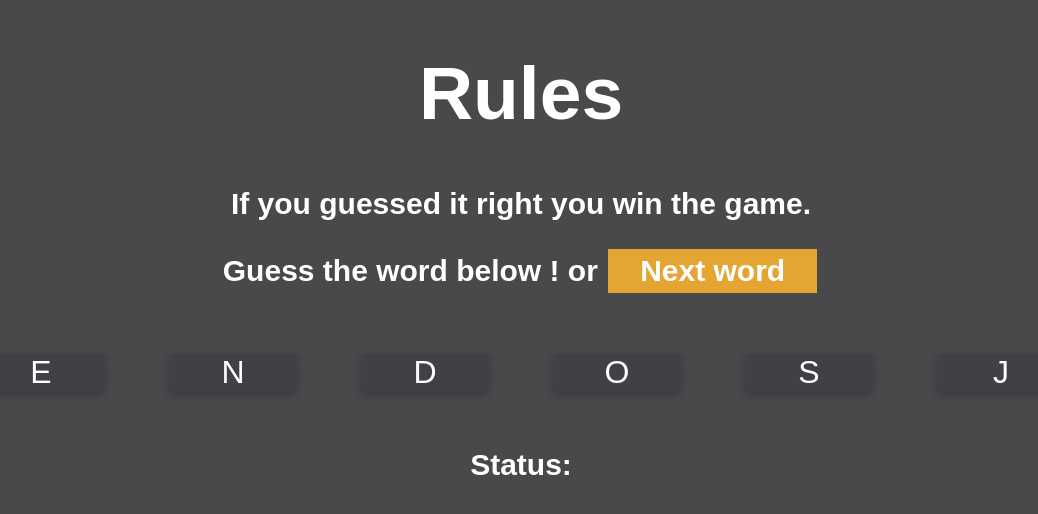
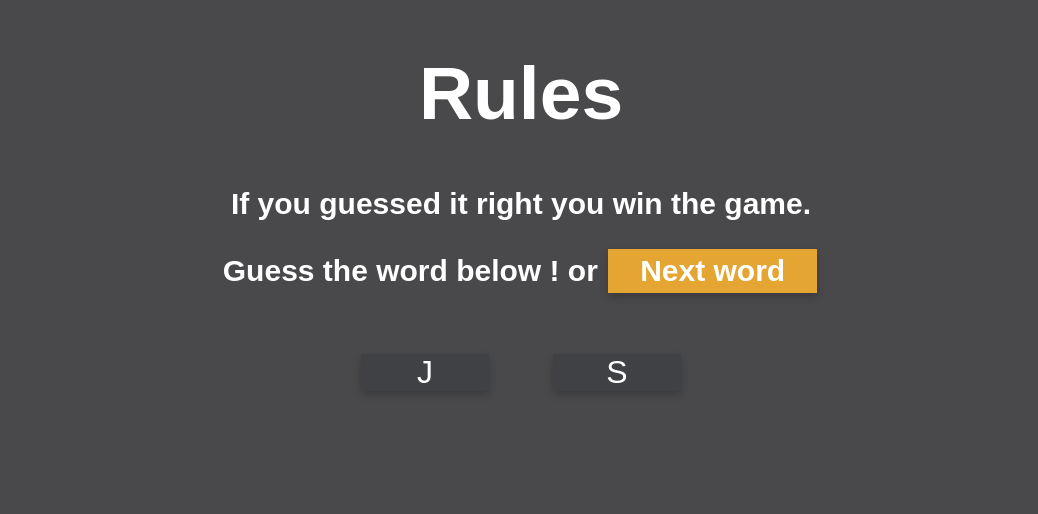
Before and after one commit to Kantavit/3SA03, a React (Create React App) app in the folder card-game/: page / in a window 1280 px wide. Shown: the top 514 px of the page, without its empty margins (119-1157 px from the left). Built offline with nearby package versions, Linux system fonts and the light colour scheme.

Commit message:
commit6 add 5 more word

```diff
--- a/card-game/src/App.css
+++ b/card-game/src/App.css
@@ -86,6 +86,7 @@ body {
   margin: 4px 2px;
   cursor: pointer;
   background-color: rgb(228, 165, 50);
+  box-shadow: 0 4px 8px 0 rgba(0,0,0,0.2);
   font-family: sans-serif;
   font-weight: bold;
 }
--- a/card-game/src/App.js
+++ b/card-game/src/App.js
@@ -2,12 +2,16 @@ import React from 'react';
 import './App.css';
 import WordCard from './WordCard';
 
-var wordBundle = ["hello", "card", "react", "word", "yarn", "nodejs"];
+var wordBundle = ["hello", "card", "react", "word", "yarn", "nodejs", "git", "choco", "css", "javaScript", "localhost", "js"];
 var word = wordBundle[Math.floor(Math.random() * wordBundle.length)];
 
 const nextWord = () => {
   window.location.reload(false);
 }
+
+// const getAnswer = (answer) => {
+//   document.getElementById('result').innerHTML = `Answer: ${answer}`;
+// }
 
 function App() {
   return (
@@ -20,9 +24,12 @@ function App() {
 
      <WordCard value={word}/>
 
-     <h2>Status:</h2>
+     {/* <h2 id="inputAnswer"></h2> */}
      <h2 id="result"></h2>
 
+     {/* <h2>
+        <button className="button" onClick={getAnswer}>Show answer</button>
+     </h2> */}
    </div>
   );
  }
--- a/card-game/src/WordCard.js
+++ b/card-game/src/WordCard.js
@@ -21,21 +21,31 @@ export default function WordCard(props) {
     const activationHandler = (c) => {
         console.log(`${c} has been activated.`)
 
+        // if(guess.length == 1){
+        //     document.getElementById('inputAnswer').innerHTML = `You just answer: ${c.toUpperCase()}`
+        // }else
+        //     document.getElementById('inputAnswer').innerHTML += c.toUpperCase();
+
         let guess = state.guess + c
         setState({...state, guess}) // want all same state but change new guess
         if(guess.length == state.word.length){
             if(guess == state.word){
                 console.log('yeah! you guessed it right.')
                 setState({...state, guess: '', completed: true})
-                document.getElementById("result").innerHTML = "You win!";
+                document.getElementById("result").innerHTML = "Status: You win!";
+
             }else{
                 console.log('reset, try again.')
                 setState({...state, guess: '', attempt: state.attempt + 1})
-                document.getElementById("result").innerHTML = "You lose, try again";
+                document.getElementById("result").innerHTML = "Status: You lose, try again";
             }
         }
         //console.log(guess)
     }
+
+    // if(props.value.isSurrenderConfirm){
+    //     props.value.getAnswer(state.word)
+    // }
 
     return (
         <div>
@@ -46,4 +56,6 @@ export default function WordCard(props) {
             }
         </div>
     );
+
+
 }
```
